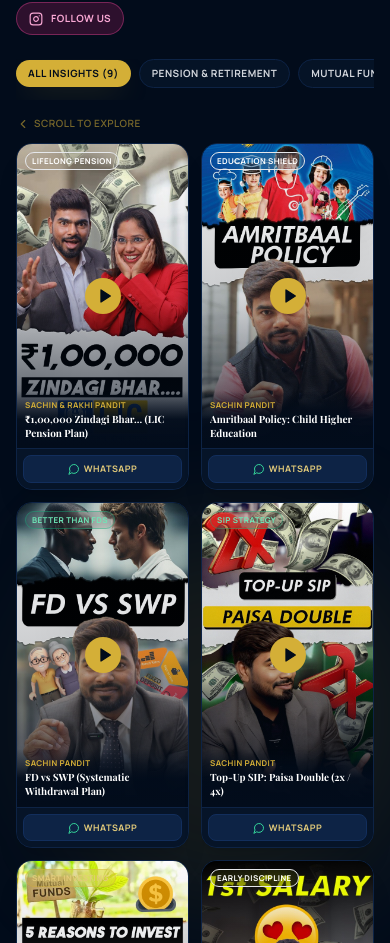
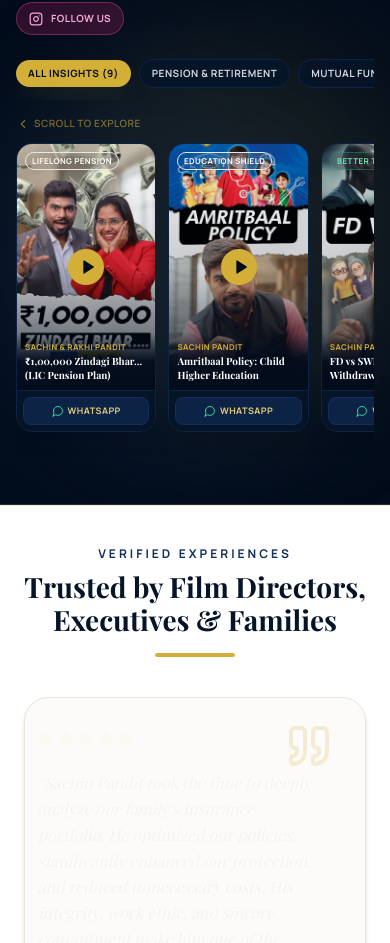
Before and after one commit to dakshch-07/SP-financial-services, a Next.js app: page / in a window 390 px wide. Shown: the part 4286-5229 px from the top of the page. Built offline with nearby package versions, Linux system fonts and the light colour scheme; a web font is replaced by a local one.

Commit message:
Convert Reels showcase to Instagram-style horizontal one-liner on mobile

```diff
--- a/components/ReelsShowcase.tsx
+++ b/components/ReelsShowcase.tsx
@@ -99,10 +99,10 @@
           </motion.div>
         </div>
 
-        {/* Reels Grid — 2 cols on mobile, up to 5 on xl */}
+        {/* Reels Carousel / Grid — One liner horizontal scroll on mobile, Grid on desktop */}
         <motion.div
           layout
-          className="grid grid-cols-2 md:grid-cols-3 lg:grid-cols-4 xl:grid-cols-5 gap-3 sm:gap-6"
+          className="flex lg:grid lg:grid-cols-4 xl:grid-cols-5 gap-3 sm:gap-6 overflow-x-auto lg:overflow-x-visible pb-6 lg:pb-0 scrollbar-hide snap-x snap-mandatory"
         >
           <AnimatePresence>
             {filteredReels.map((reel) => (
@@ -114,7 +114,7 @@
                 exit={{ opacity: 0, scale: 0.92 }}
                 transition={{ duration: 0.3 }}
                 whileHover={{ y: -4 }}
-                className="group relative rounded-2xl sm:rounded-3xl overflow-hidden bg-forest-900 border border-forest-800 hover:border-gold-400/60 shadow-xl flex flex-col justify-between transition-all duration-300"
+                className="group relative flex-none w-[36vw] sm:w-[28vw] md:w-56 lg:w-auto lg:flex-initial snap-start rounded-2xl sm:rounded-3xl overflow-hidden bg-forest-900 border border-forest-800 hover:border-gold-400/60 shadow-xl flex flex-col justify-between transition-all duration-300"
               >
                 {/* 9:16 Video Poster */}
                 <div className="relative aspect-[9/16] w-full overflow-hidden bg-forest-950">
```
